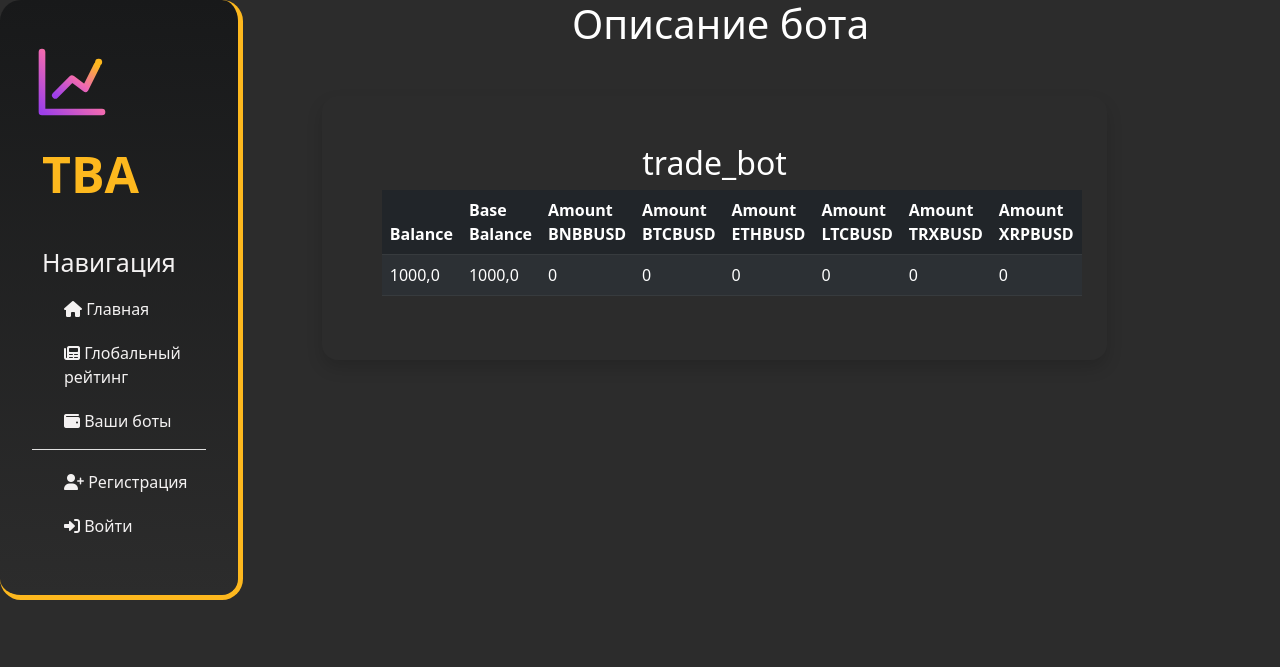
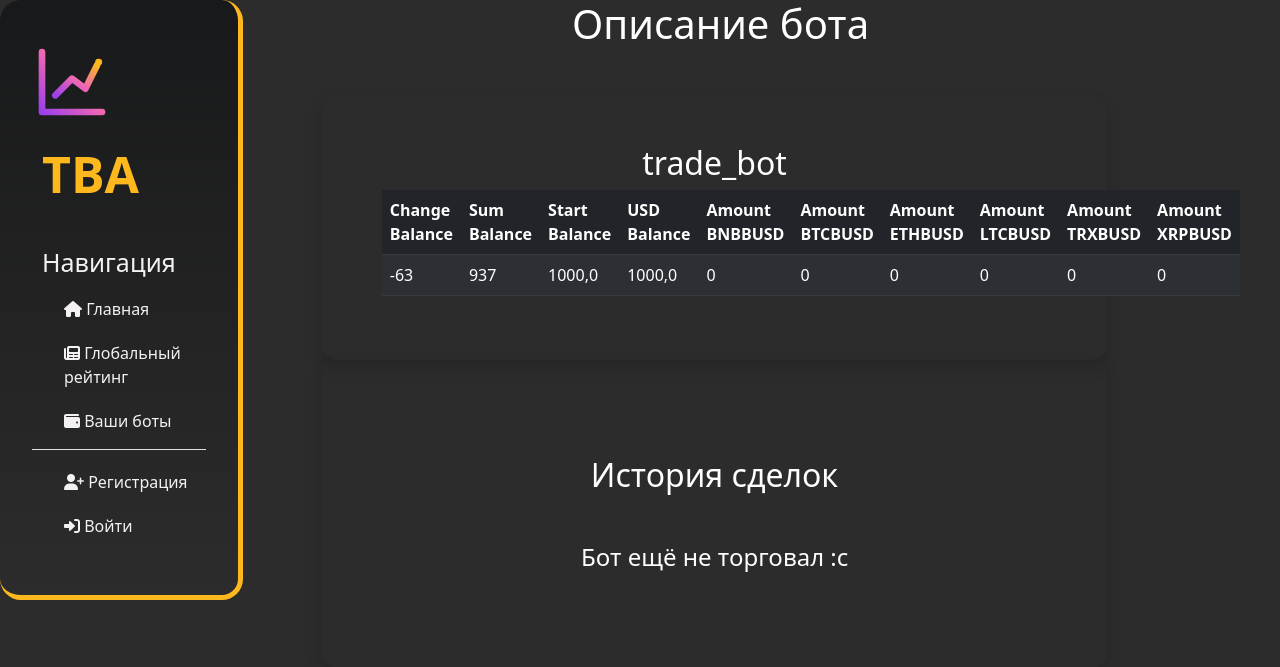
Before and after one commit to ska-19/trading_bots_arena_2, a Django app: page /bot/detail/1 in a window 1280 px wide. Shown: the top 667 px of the page. Run offline with Django 4.2, Linux system fonts and the light colour scheme; data comes from the database, SQL or seed files in the repository; both versions use the stored data as it was after the commit.

Commit message:
bot_detail +transactions +change_balance

```diff
--- a/bot_ui/views.py
+++ b/bot_ui/views.py
@@ -3,7 +3,10 @@ from django.views import View
 from django.views.generic import CreateView, DetailView, ListView
 from .forms import BotCreateForm
 from django.shortcuts import render
-from bot.models import Bot
+from bot.models import Bot, Transaction
+# from bot.service.bot_service import BotService
+
+
 
 class RegisterBot(CreateView):
     form_class = BotCreateForm
@@ -26,7 +29,15 @@ class BotListView(ListView):
     def get_queryset(self):
         return Bot.objects.filter(user_id=self.request.user.id)
 
-# 'detail/<int:pk>'
 def bot_detail_view(request, pk):
+    # bot_service = BotService()
     bot = Bot.objects.get(pk=pk)
-    return render(request, 'bot_detail.html', {'bot': bot})
+    transactions = Transaction.objects.filter(bot=bot)
+    # закомментированно потому что медленно работает
+    change_balance = -63 #bot_service.get_statistic_by_bot(bot_id=pk)
+    context = {
+        'bot': bot,
+        'transactions': transactions,
+        'change_balance': change_balance
+    }
+    return render(request, 'bot_detail.html', context)
--- a/templates/bot_detail.html
+++ b/templates/bot_detail.html
@@ -38,8 +38,10 @@
       <tr>
 {#        <th>User ID</th>#}
 {#        <th>Token</th>#}
-        <th>Balance</th>
-        <th>Base Balance</th>
+        <th>Change Balance</th>
+        <th>Sum Balance</th>
+        <th>Start Balance</th>
+        <th>USD Balance</th>
         <th>Amount BNBBUSD</th>
         <th>Amount BTCBUSD</th>
         <th>Amount ETHBUSD</th>
@@ -52,8 +54,10 @@
       <tr>
 {#        <td>{{ bot.user_id }}</td>#}
 {#        <td>{{ bot.token }}</td>#}
+        <td>{{ change_balance|add_decimal:2 }}</td>
+        <td>{{ bot.base_balance|add:change_balance|add_decimal:2 }}</td>
+        <td>{{ bot.base_balance|add_decimal:2 }}</td>
         <td>{{ bot.balance|add_decimal:2 }}</td>
-        <td>{{ bot.base_balance|add_decimal:2 }}</td>
         <td>{{ bot.amount_BNBBUSD|add_decimal:2 }}</td>
         <td>{{ bot.amount_BTCBUSD|add_decimal:2 }}</td>
         <td>{{ bot.amount_ETHBUSD|add_decimal:2 }}</td>
@@ -71,18 +75,42 @@
 
 
 
-{#  <div class="container">#}
-{#    <div class="row mt-10">#}
-{#      <div class="shadow col-lg-10 p-5 text-white rounded-4 mx-auto">#}
-{#          <h1 class="text-white text-center my-5"> Все боты {{ user.username }} </h1>#}
-{#        {% if bots %}#}
-{#        {% else %}#}
-{#            <h4 class="text-white text-center my-5"> У пользователя нет других публичных ботов :c </h4>#}
-{#        {% endif %}#}
-{#  </div>#}
-{##}
-{#    </div>#}
-{#  </div>#}
+  <div class="container">
+    <div class="row mt-10">
+      <div class="shadow col-lg-10 p-5 text-white rounded-4 mx-auto">
+          <h2 class="text-white text-center my-5"> История сделок </h2>
+        {% if transactions %}
+        <table class="table table-striped table-dark">
+          <thead>
+            <tr>
+              <th>Дата</th>
+              <th>Торговая пара</th>
+              <th>Курс</th>
+              <th>Количество</th>
+              <th>Сумма</th>
+              <th>Тип</th>
+            </tr>
+          </thead>
+          <tbody>
+            {% for transaction in transactions %}
+            <tr>
+              <td>{{ transaction.date|date:"d.m.Y H:i" }}</td>
+              <td>{{ transaction.token_id }}</td>
+              <td>{{ transaction.cost|add_decimal:2 }}</td>
+              <td>{{ transaction.amount|add_decimal:2 }}</td>
+              <td>{{ transaction.cost|mul:transaction.amount|add_decimal:2 }}</td>
+              <td>{{ transaction.type }}</td>
+            </tr>
+            {% endfor %}
+          </tbody>
+
+        {% else %}
+            <h4 class="text-white text-center my-5"> Бот ещё не торговал :c </h4>
+        {% endif %}
+  </div>
+
+    </div>
+  </div>
 
 </div></div></div>
 
--- a/templates/bots_list.html
+++ b/templates/bots_list.html
@@ -1,4 +1,5 @@
 {% extends 'layout.html' %}
+{% load django_template_maths %}
 
 {% block title %} Боты {% endblock %}
 
@@ -8,7 +9,7 @@
     {% for bots_i in bots%}
     <div class="alert alert-warning">
         <h3>{{ bots_i.bot_name }}</h3>
-        <p>{{ bots_i.balance }}</p>
+        <p>{{ bots_i.balance|add_decimal:2 }}</p>
         <button class="btn btn-warning"> подробней</button>
     </div>
     {% endfor %}
```
Also changed, not shown: db.sqlite3.
